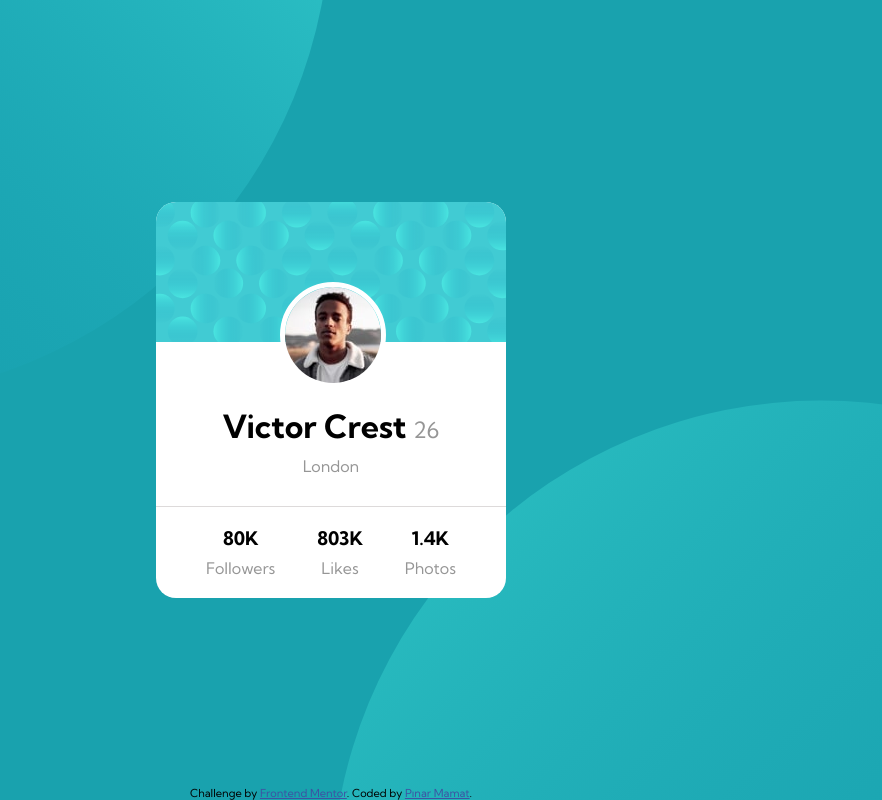
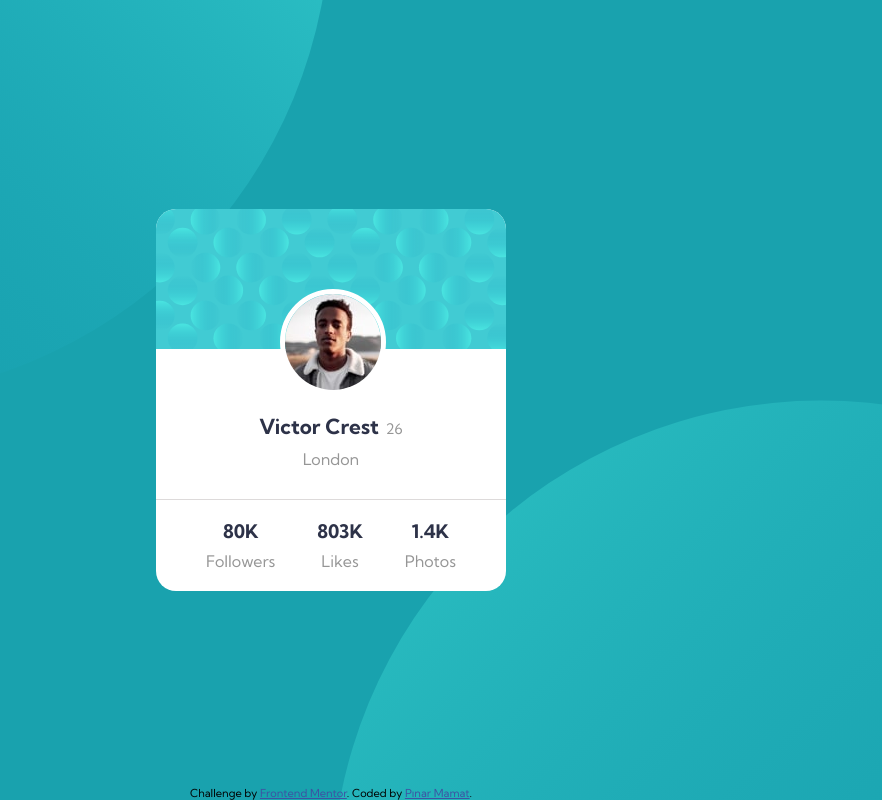
Before and after one commit to pnrmmt/frontendmentor-newbie8, a plain HTML site: page index.html in a window 1280 px wide. Shown: the whole page, without its empty margins (309-1191 px from the left). Drawn offline with Linux system fonts and the light colour scheme.

Commit message:
heading colors updated

```diff
--- a/style.css
+++ b/style.css
@@ -59,6 +59,7 @@ p{
 .vflex{
 
     margin-top: 60px;
+    font-size: 1em;
 
 }
 span{
@@ -74,9 +75,15 @@ h2{
 }
 .num{
     font-weight: 700;
+    color:hsl(229, 23%, 23%);
 }
 
 footer{
     position: fixed;
     bottom: 0;
 }
+
+h1{
+    font-size: 1.3em;
+    color:hsl(229, 23%, 23%);
+}
```
